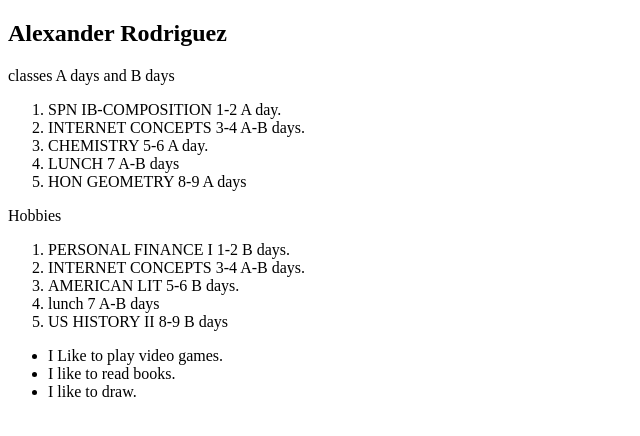
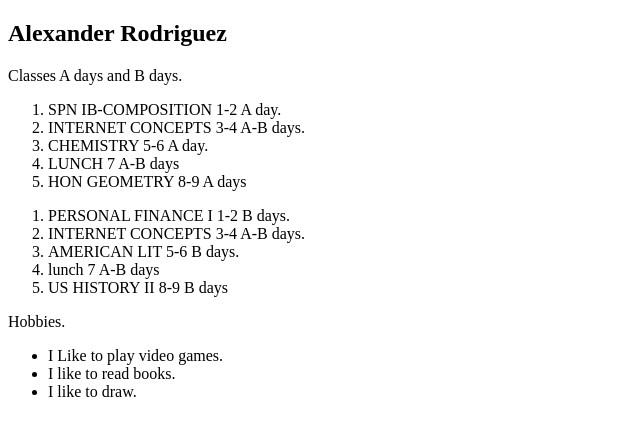
Before and after one commit to AlexRod08-pumpkin/aboutme.html, a plain HTML site: page index.html in a window 1280 px wide. Shown: the whole page, without its empty margins (0-640 px from the left). Drawn offline with Linux system fonts and the light colour scheme.

Commit message:
index.html

```diff
--- a/index.html
+++ b/index.html
@@ -6,7 +6,7 @@
   <body>
 <h2>Alexander Rodriguez</h2>
 
-  <p>classes A days and B days</p>
+  <p>Classes A days and B days.</p>
   <ol>
      <li>SPN IB-COMPOSITION 1-2 A day.</li>
      <li>INTERNET CONCEPTS 3-4 A-B days.</li>
@@ -15,7 +15,6 @@
     <li>HON GEOMETRY 8-9 A days</li>
    </ol>
 
-   <p> Hobbies </p>
 <ol>
   <li>PERSONAL FINANCE I 1-2 B days.</li>
   <li> INTERNET CONCEPTS 3-4 A-B days.</li>
@@ -23,7 +22,7 @@
   <li>lunch 7 A-B days</li>
   <li>US HISTORY II 8-9 B days</li>
 </ol>
-
+   <p> Hobbies. </p>
     <ul>
      <li>I Like to play video games.</li>
      <li>I like to read books.</li>
```
